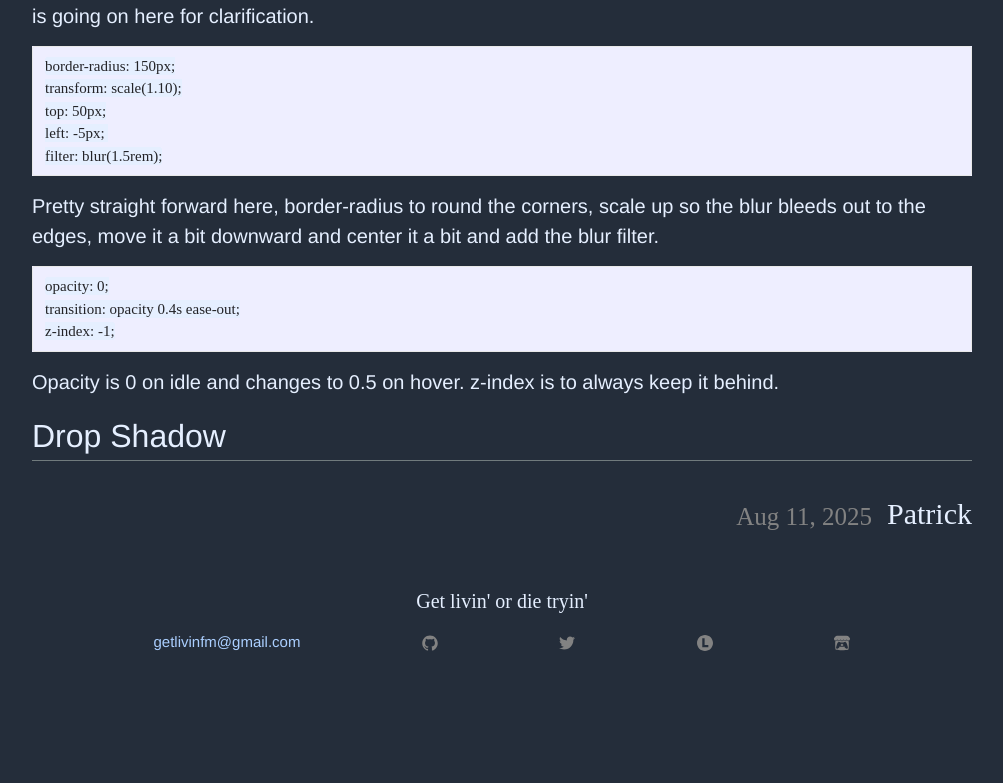
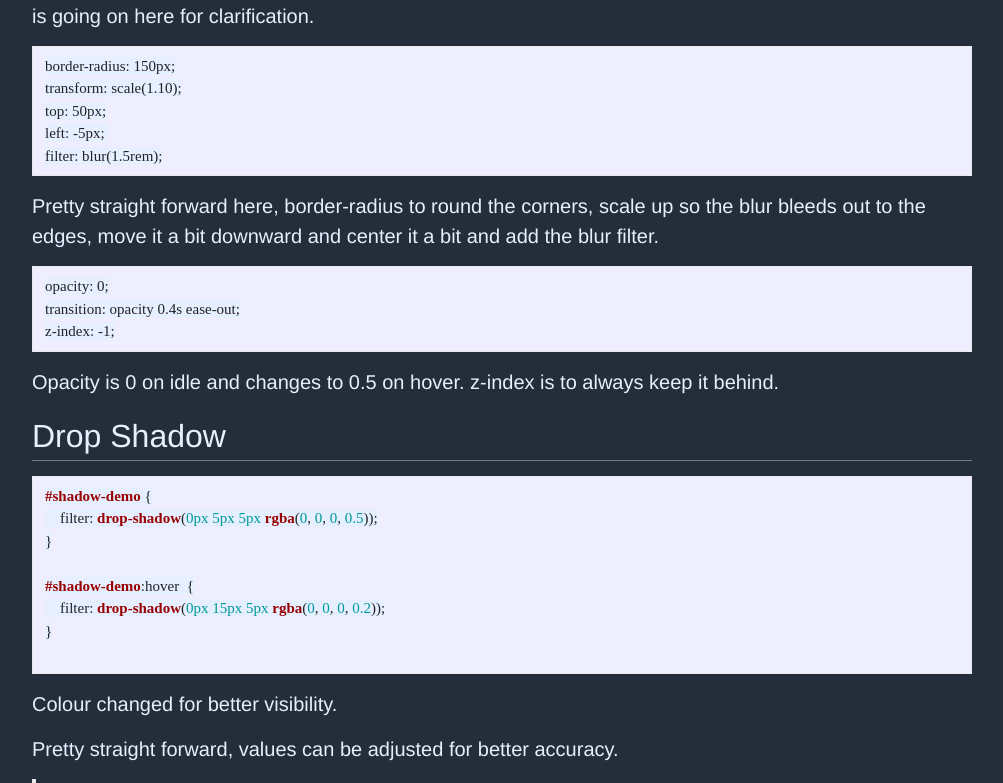
Before and after one commit to MrKredos/mrkredos.github.io, a Jekyll site: the page built from _posts/misc/2025-08-11-steam-posters-ui-in-css.md, in a window 1280 px wide. Shown: the part 4708-5491 px from the top of the page, without its empty margins (138-1141 px from the left). Built offline with Jekyll 4.4.1, drawn with Linux system fonts in a browser that asks for light colours; nearby versions of some CDN libraries; some web fonts are replaced; our own code applies the rules of GitHub Pages for plain Markdown files; before the commit the page ends 5421 px from its top, so only the background shows below that; some of the changed text lies outside the part shown.

Commit message:
stable v0.4

````diff
--- a/_posts/misc/2025-08-11-steam-posters-ui-in-css.md
+++ b/_posts/misc/2025-08-11-steam-posters-ui-in-css.md
@@ -184,7 +184,7 @@
     <div class="container" style="justify-content:center; flex:">
         <strong>Blur Background</strong>
         Hover/Tap me!
-        <div class="image" id="blur-demo-image">
+        <div class="image-demo" id="blur-demo-image">
 
             <img src="https://image.tmdb.org/t/p/original/aoV4UeZGy8nM6F59l7KRXPrsK4B.jpg" style="opacity: 0.25;" />
             <img src="https://image.tmdb.org/t/p/original/aoV4UeZGy8nM6F59l7KRXPrsK4B.jpg" class="image-demo" id="blur-demo">
@@ -211,10 +211,40 @@
 Opacity is 0 on idle and changes to 0.5 on hover. z-index is to always keep it behind.
 
 ## Drop Shadow
+```css
+#shadow-demo {
+    filter: drop-shadow(0px 5px 5px rgba(0, 0, 0, 0.5));
+}
 
+#shadow-demo:hover  {
+    filter: drop-shadow(0px 15px 5px rgba(0, 0, 0, 0.2));
+}
 
+```
+Colour changed for better visibility.
 
+Pretty straight forward, values can be adjusted for better accuracy.
 
+>NOTE: Drop shadow is attached to the image THUS is affected by transform. Please keep this in mind when adjusting values.
+
+<div class="three-row" >
+    <div class="container" style="justify-content:center; flex:">
+        <strong>Drop Shadow</strong>
+        Hover/Tap me!
+        <div class="image-demo" id="shadow-demo-image">
+
+            <img src="https://image.tmdb.org/t/p/original/aoV4UeZGy8nM6F59l7KRXPrsK4B.jpg" />
+        </div>
+    </div>
+    <div class="container" style="justify-content:center; flex:">
+        <strong>Drop Shadow (with transform)</strong>
+        Hover/Tap me!
+        <div class="image" id="shadow-demo-image">
+
+            <img src="https://image.tmdb.org/t/p/original/aoV4UeZGy8nM6F59l7KRXPrsK4B.jpg" />
+        </div>
+    </div>
+</div>
 
 
 
@@ -254,6 +284,17 @@
 
     #rotate3d-demo:hover {
         transform: rotate3d(1, 0, 0, 15deg);
+    }
+
+    #shadow-demo-image {
+        filter: drop-shadow(0px 5px 5px rgba(255, 255, 255, 0.5));
+        opacity: 1;
+        transition: all 0.6s cubic-bezier(0, 1, 0.4, 1);
+    }
+
+    #shadow-demo-image:hover  {
+        filter: drop-shadow(0px 15px 5px rgba(255, 255, 255, 0.2));
+        transition: all 0.6s cubic-bezier(0, 1, 0.4, 1);
     }
 
     .img-demo {
@@ -388,7 +429,7 @@
         max-width: 250px;
         margin-bottom: 12px;
 
-         transform-origin: 50% -10px;
+        transform-origin: 50% -10px;
         transition: transform 0.6s cubic-bezier(0, 1, 0.4, 1);
 
     }
````
Also changed, not shown: _posts/thoughts/2025-12-08-a-letter-to-self.md (renamed from _drafts/2025-08-20-a-letter-to-self.md, +2 -2 lines), _posts/thoughts/2026-01-31-understanding-ones-self.md (added, +23 -0 lines).
